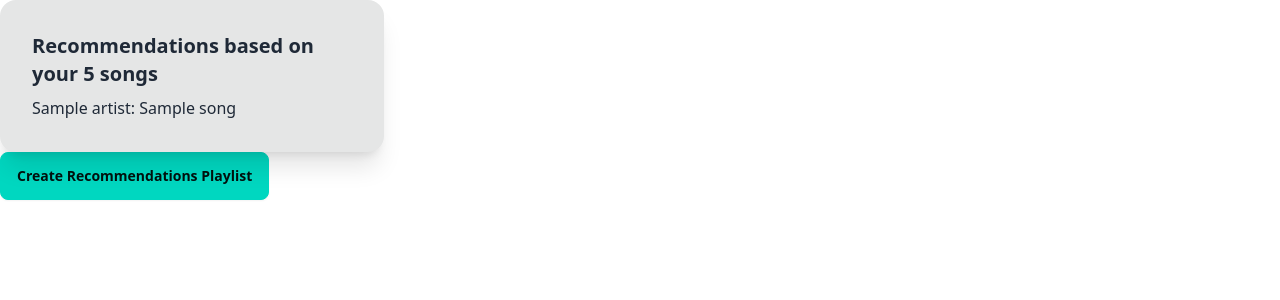
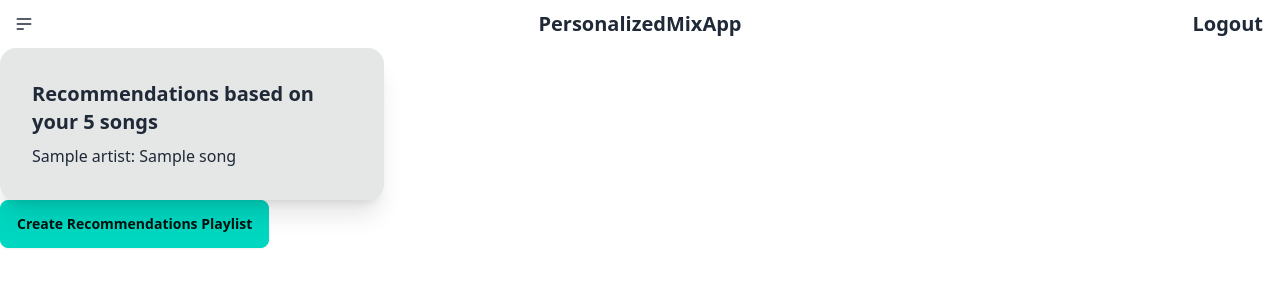
Before and after one commit to taddmtii/FlowFinder, a Flask app: template templates/createCustomPlaylist.html in a window 1280 px wide. Shown: the top 300 px of the page. Run offline with Flask 3, Linux system fonts and the light colour scheme; the template is opened without the code that fills it: most values are stand-ins (such as "Sample title", 1, 10 or a date in 2020); some libraries are stand-ins or nearby versions.

Commit message:
added endpoints, other minor changes

```diff
--- a/main.py
+++ b/main.py
@@ -146,7 +146,7 @@ def main():
 
 @app.route('/createCustomPlaylist', methods=['POST', 'GET'])
 def createCustomPlaylist():
-    # # recommended tracks
+    # recommended tracks
     topTracks = sp.current_user_top_tracks(limit=5)
     trackIDList = [track['id'] for track in topTracks['items'][:5]]
     recommendations = sp.recommendations(seed_tracks=trackIDList, limit=20) #RECOMMENDATIONS ARE BASED OFF OF TOP 5 TRACKS, GENERATES 20
@@ -165,11 +165,16 @@ def createCustomPlaylist():
             recommendationsIDs = recommendationsIDs
         )
 
-@app.route('/createPlaylistGenres', methods=['POST'])
+#Page that shows genre form, upon submission we redirect to createPlaylistgenres endpoint
+@app.route('/createPlaylistGenre')
+def createPlaylistGenre():
+    return render_template('createPlaylistGenre.html')
+
+#Handles Form Submission for Creating a GENRE playlist.
+@app.route('/createPlaylistGenres', methods=['POST', 'GET'])
 def createPlaylistGenres():
     if request.method == 'POST':
         selected_options = request.form.getlist('Genre')
-
         recommendations = sp.recommendations(seed_genres=selected_options)
         recommendationsIDs = [(track['id'])for track in recommendations['tracks']]
         user = sp.current_user()
@@ -180,7 +185,7 @@ def createPlaylistGenres():
         sp.user_playlist_add_tracks(user=userID, playlist_id=playlistID, tracks=recommendationsIDs)
         return redirect('/main') #maybe redirect to new playlist page?
 
-
+#Handles Form Submission (button) for creating a RECCOMENDATIONS Playlist
 @app.route('/createPlaylistRecommendations', methods=['POST'])
 def createPlaylistRecommendations():
     if request.method == 'POST':
--- a/templates/createCustomPlaylist.html
+++ b/templates/createCustomPlaylist.html
@@ -8,6 +8,30 @@
     <link href="https://cdn.jsdelivr.net/npm/daisyui@4.11.1/dist/full.min.css" rel="stylesheet" type="text/css" />
     <script src="https://cdn.tailwindcss.com"></script>
 </head>
+
+<!--NAVBAR-->
+<navbar>
+    <div class="flex justify-center bg-base-100">
+        <div>
+        <div class="dropdown absolute left-0">
+            <div tabindex="0" role="button" class="btn btn-ghost btn-circle">
+            <svg xmlns="http://www.w3.org/2000/svg" class="h-5 w-5" fill="none" viewBox="0 0 24 24" stroke="currentColor"><path stroke-linecap="round" stroke-linejoin="round" stroke-width="2" d="M4 6h16M4 12h16M4 18h7" /></svg>
+            </div>
+            <ul tabindex="0" class="menu menu-sm dropdown-content mt-3 z-[1] p-2 shadow bg-base-200 rounded-box w-52">
+            <li><a href="/main">Home</a></li>
+            <li><a href="/createCustomPlaylist">Create</a></li>
+            </ul>
+        </div>
+        </div>
+        <div class="flex justify-center items-align">
+        <a class="btn btn-ghost text-xl">PersonalizedMixApp</a>
+        </div>
+        <div class="flex">
+            <a class="btn btn-ghost text-xl absolute right-0" href="/logout">Logout</a>
+        </div>
+    </div>
+</navbar>
+
 <body>
 
     <div>
@@ -29,43 +53,5 @@
     <button type="submit" class="btn btn-accent">Create Recommendations Playlist</button>
 </form>
 
-    <!-- <div class="container">
-        <form method="post" action="/createPlaylistGenres">
-            <fieldset>
-                <legend><h2>Pick up to 5 Genres:</h2></legend>
-                <div class="flex gap-x-24 gap-y-8 flex-wrap">
-                    {% for category, genres in music_genres.items() %}
-                    <div>
-                        <label class="text-xl font-semibold" for="category">{{category}}</label>
-                        {% for genre in genres %}
-                        <div class="flex flex-row gap-x-2">
-                            <input type="checkbox" name="Genre" onclick="return handleGenres();" value="{{genre}}">
-                            <span>{{genre}}</span>
-                        </div>
-                        {% endfor %}
-                    </div>
-                    {% endfor %}
-                </div>
-                <button type="submit" class="btn btn-accent">Create Playlist</button>
-            </fieldset>
-        </form>
-    </div>
-
-
-
-    <script type="text/javascript">
-        function handleGenres() {
-            var checkboxes = document.querySelectorAll('input[name="Genre"]');
-            var checkedItems = 0;
-            for (var i = 0; i < checkboxes.length; i++) {
-                if (checkboxes[i].checked)
-                    checkedItems++;
-            }
-            if (checkedItems > 5) {
-                alert("You cannot choose more than 5 genres, pick wisely!");
-                return false;
-            }
-        }
-    </script> -->
 </body>
 </html>
```
Also changed, not shown: templates/createPlaylistGenre.html (added, +33 -0 lines).
